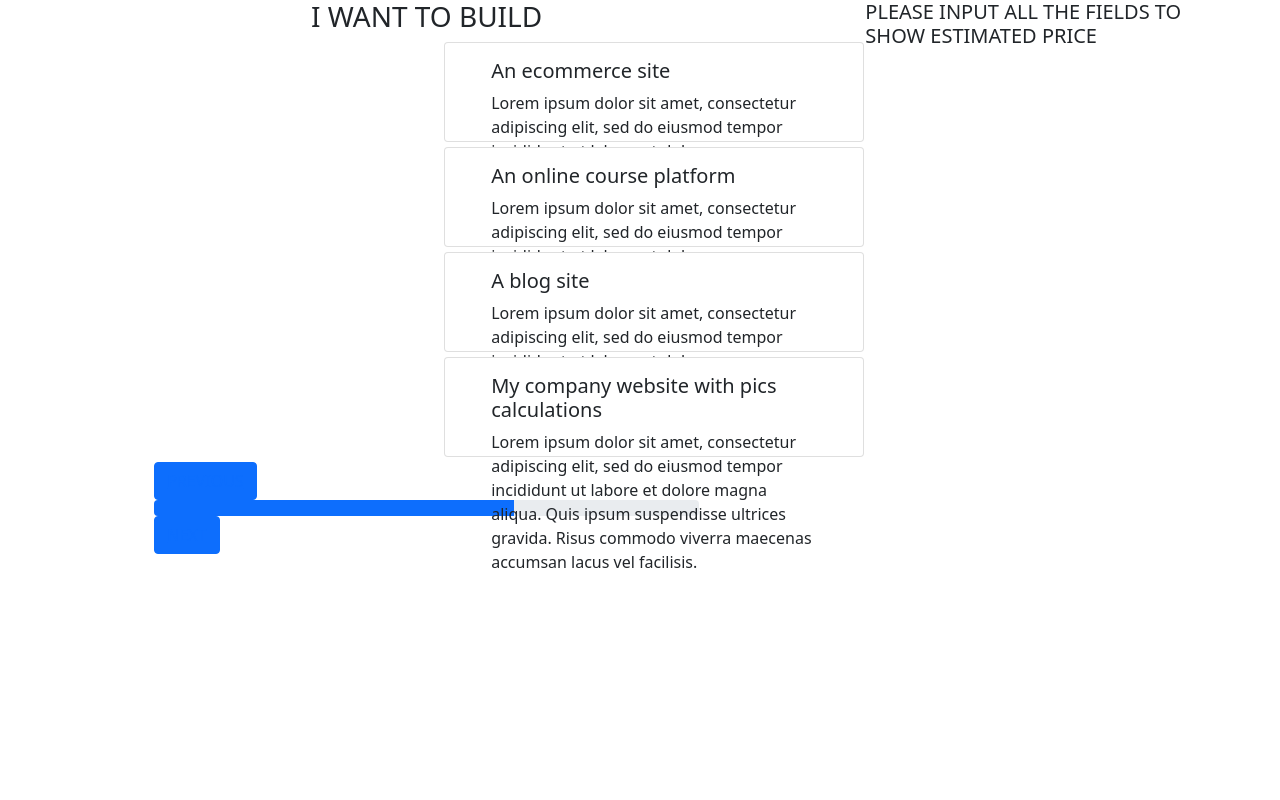
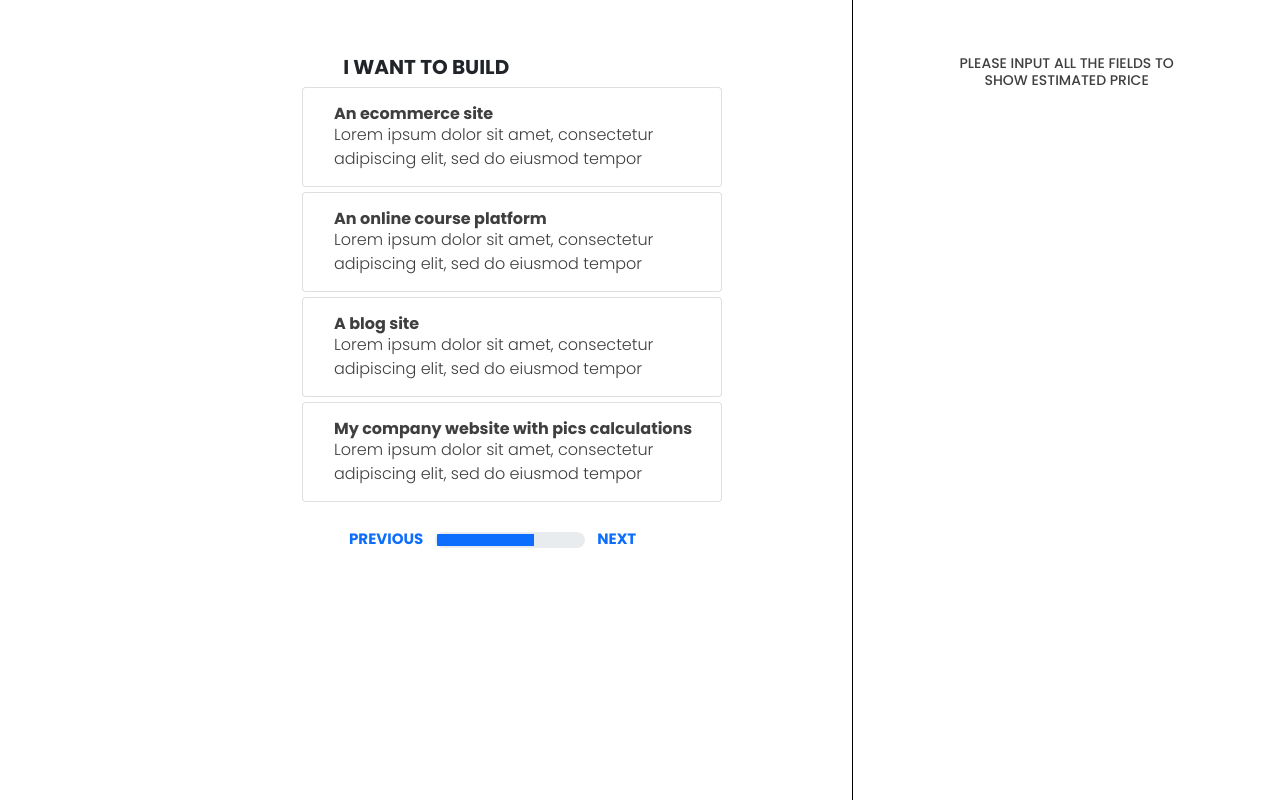
Before and after one commit to rashedsadat/flexcalculator, a React (Create React App) app: page /webtype in a window 1280 px wide. Built offline with nearby package versions, Linux system fonts and the light colour scheme.

Commit message:
new update

```diff
--- a/src/assets/css/style.css
+++ b/src/assets/css/style.css
@@ -25,15 +25,15 @@
 .carddetails{
     font-family: 'Poppins';
     font-size: 16px;
-    font-weight: lighter;
-    color: #3F3F3F;
+    font-weight: 300;
+    color: #3F3F3F !important;
 }
 
 .card{
     height: 100px;
     width: 420px;
     margin-bottom: 5px;
-    padding: 0 30px 0 30px;
+    padding: 0 5px 0 15px;
     margin-left: 290px;
 }
 
--- a/src/components/frameWork/FrameWork.js
+++ b/src/components/frameWork/FrameWork.js
@@ -12,37 +12,34 @@
                     <Row>
                         <Col lg={8} md={8} sm={12} className='colSideBar topMargin'>
                             <h3 className='text-center title'>I WANT MY SITE TO BE BUILT ON (CHOOSE FRAMEWORK)</h3>
-                            {/* <Row> */}
-                                {/* <Col lg={3} md={3} sm={0}></Col> */}
-                                {/* <Col> */}
                             <Card className='card'>
                                 <Card.Body>
                                     <Card.Title className='cardTitle'>Python</Card.Title>
-                                            <Card.Text>Lorem ipsum dolor sit amet, consectetur adipiscing elit, sed do eiusmod tempor</Card.Text>
+                                    <Card.Text className='carddetails'>Lorem ipsum dolor sit amet, consectetur adipiscing elit, sed do eiusmod tempor</Card.Text>
                                 </Card.Body>
                             </Card>
                             <Card className='card'>
                                 <Card.Body>
                                     <Card.Title className='cardTitle'>Wordpress</Card.Title>
-                                            <Card.Text>Lorem ipsum dolor sit amet, consectetur adipiscing elit, sed do eiusmod tempor</Card.Text>
+                                    <Card.Text className='carddetails'>Lorem ipsum dolor sit amet, consectetur adipiscing elit, sed do eiusmod tempor</Card.Text>
                                 </Card.Body>
                             </Card>
                             <Card className='card'>
                                 <Card.Body>
                                     <Card.Title className='cardTitle'>Php Laravel</Card.Title>
-                                            <Card.Text>Lorem ipsum dolor sit amet, consectetur adipiscing elit, sed do eiusmod tempor</Card.Text>
+                                    <Card.Text className='carddetails'>Lorem ipsum dolor sit amet, consectetur adipiscing elit, sed do eiusmod tempor</Card.Text>
                                 </Card.Body>
                             </Card>
                             <Card className='card'>
                                 <Card.Body>
                                     <Card.Title className='cardTitle'>Php (From Scratch)</Card.Title>
-                                            <Card.Text>Lorem ipsum dolor sit amet, consectetur adipiscing elit, sed do eiusmod tempor</Card.Text>
+                                    <Card.Text className='carddetails'>Lorem ipsum dolor sit amet, consectetur adipiscing elit, sed do eiusmod tempor</Card.Text>
                                 </Card.Body>
                             </Card>
                             <Card className='card'>
                                 <Card.Body>
                                     <Card.Title className='cardTitle'>Kajabi</Card.Title>
-                                            <Card.Text>Lorem ipsum dolor sit amet, consectetur adipiscing elit, sed do eiusmod tempor</Card.Text>
+                                    <Card.Text className='carddetails'>Lorem ipsum dolor sit amet, consectetur adipiscing elit, sed do eiusmod tempor</Card.Text>
                                 </Card.Body>
                             </Card>
                             <div className='prevNextDiv'>
@@ -50,10 +47,6 @@
                                 <ProgressBar className='progressBar' now={33} />
                                 <Button className='enableButton next'><Link className='enableButtonLink' to="/webtype">NEXT</Link></Button>
                             </div>
-                                {/* </Col> */}
-                                {/* <Col lg={3} md={3} sm={0}></Col> */}
-                            {/* </Row> */}
-
                         </Col>
                         <Col lg={4} md={4} sm={12} className='topMargin'>
                             <h5 className='rightHeading'>PLEASE INPUT ALL THE FIELDS TO<br/>SHOW ESTIMATED PRICE</h5>
--- a/src/components/webtype/WebType.js
+++ b/src/components/webtype/WebType.js
@@ -10,48 +10,40 @@
             <Fragment>
                 <Container fluid={true}>
                     <Row>
-                        <Col lg={8} md={8} sm={12}>
-                        <h3 className='text-center'>I WANT TO BUILD</h3>
-                            <Row>
-                                <Col lg={2} md={2} sm={0}></Col>
-                                <Col lg={8} md={8} sm={12}>
-                                    <Card>
+                        <Col lg={8} md={8} sm={12} className='colSideBar topMargin'>
+                            <h3 className='text-center title'>I WANT TO BUILD</h3>
+                            <Card className='card'>
                                 <Card.Body>
-                                            <Card.Title>An ecommerce site</Card.Title>
-                                            <Card.Text>Lorem ipsum dolor sit amet, consectetur adipiscing elit, sed do eiusmod tempor incididunt ut labore et dolore magna aliqua. Quis ipsum suspendisse ultrices gravida. Risus commodo viverra maecenas accumsan lacus vel facilisis. </Card.Text>
+                                    <Card.Title className='cardTitle'>An ecommerce site</Card.Title>
+                                    <Card.Text className='carddetails'>Lorem ipsum dolor sit amet, consectetur adipiscing elit, sed do eiusmod tempor</Card.Text>
                                 </Card.Body>
                             </Card>
-                                    <Card>
+                            <Card className='card'>
                                 <Card.Body>
-                                            <Card.Title>An online course platform</Card.Title>
-                                            <Card.Text>Lorem ipsum dolor sit amet, consectetur adipiscing elit, sed do eiusmod tempor incididunt ut labore et dolore magna aliqua. Quis ipsum suspendisse ultrices gravida. Risus commodo viverra maecenas accumsan lacus vel facilisis. </Card.Text>
+                                    <Card.Title className='cardTitle'>An online course platform</Card.Title>
+                                    <Card.Text className='carddetails'>Lorem ipsum dolor sit amet, consectetur adipiscing elit, sed do eiusmod tempor</Card.Text>
                                 </Card.Body>
                             </Card>
-                                    <Card>
+                            <Card className='card'>
                                 <Card.Body>
-                                            <Card.Title>A blog site</Card.Title>
-                                            <Card.Text>Lorem ipsum dolor sit amet, consectetur adipiscing elit, sed do eiusmod tempor incididunt ut labore et dolore magna aliqua. Quis ipsum suspendisse ultrices gravida. Risus commodo viverra maecenas accumsan lacus vel facilisis. </Card.Text>
+                                    <Card.Title className='cardTitle'>A blog site</Card.Title>
+                                    <Card.Text className='carddetails'>Lorem ipsum dolor sit amet, consectetur adipiscing elit, sed do eiusmod tempor</Card.Text>
                                 </Card.Body>
                             </Card>
-                                    <Card>
+                            <Card className='card'>
                                 <Card.Body>
-                                            <Card.Title>My company website with pics calculations</Card.Title>
-                                            <Card.Text>Lorem ipsum dolor sit amet, consectetur adipiscing elit, sed do eiusmod tempor incididunt ut labore et dolore magna aliqua. Quis ipsum suspendisse ultrices gravida. Risus commodo viverra maecenas accumsan lacus vel facilisis. </Card.Text>
+                                    <Card.Title className='cardTitle'>My company website with pics calculations</Card.Title>
+                                    <Card.Text className='carddetails'>Lorem ipsum dolor sit amet, consectetur adipiscing elit, sed do eiusmod tempor</Card.Text>
                                 </Card.Body>
                             </Card>
-                                    <div>
-
-                                        <Button><Link to="/">PREVIOUS</Link></Button>
-                                        <ProgressBar now={66} />
-                                        <Button><Link to="/details">NEXT</Link></Button>
+                            <div className='prevNextDiv'>
+                               <Button className='enableButton previous'><Link className='enableButtonLink' to="/">PREVIOUS</Link></Button>
+                                <ProgressBar className='progressBar' now={66} />
+                                <Button className='enableButton next'><Link className='enableButtonLink' to="/details">NEXT</Link></Button>
                             </div>
                         </Col>
-                                <Col lg={2} md={2} sm={0}></Col>
-                            </Row>
-
-                        </Col>
-                        <Col lg={4} md={4} sm={12}>
-                            <h5>PLEASE INPUT ALL THE FIELDS TO<br/>SHOW ESTIMATED PRICE</h5>
+                        <Col lg={4} md={4} sm={12} className='topMargin'>
+                            <h5 className='rightHeading'>PLEASE INPUT ALL THE FIELDS TO<br/>SHOW ESTIMATED PRICE</h5>
                         </Col>
                     </Row>
                 </Container>
```
Lines whose indentation alone changed are shown as unchanged.
